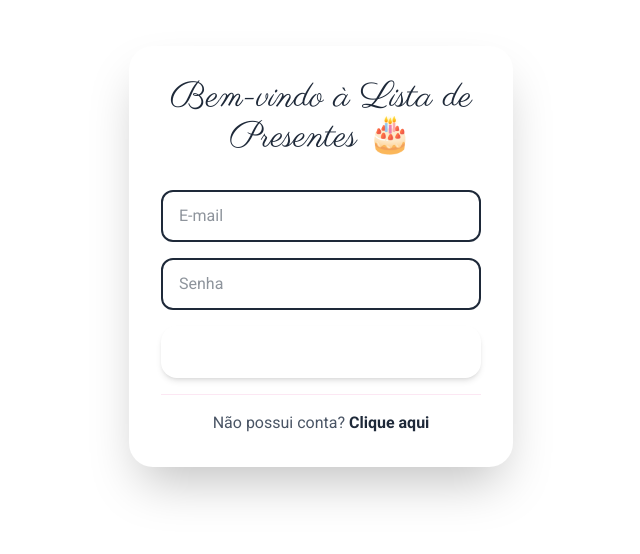
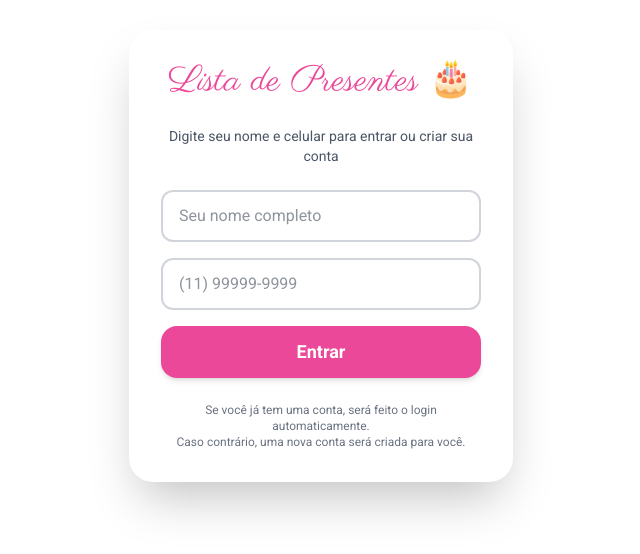
Before and after one commit to PetersonDelVecchio/alessandra-gifts, a React (Vite) app: page /login in a window 1280 px wide. Shown: the part 144-698 px from the top of the page, without its empty margins (319-959 px from the left). Built offline with nearby package versions, Linux system fonts and the light colour scheme; no server answers; the database is empty.

Commit message:
feat: alterado metodo de login e cadastro

```diff
--- a/src/pages/Login.tsx
+++ b/src/pages/Login.tsx
@@ -1,18 +1,34 @@
 import React, { useEffect, useState } from "react";
 import { useNavigate } from "react-router-dom";
 import { motion } from "framer-motion";
-import { collection, query, where, getDocs } from "firebase/firestore";
+import {
+  collection,
+  query,
+  where,
+  getDocs,
+  addDoc,
+  serverTimestamp,
+} from "firebase/firestore";
 import { db } from "../firebase/config";
-import Register from "../components/Register";
 import Loading from "../components/Loading";
 import { useTheme } from "../hooks/useTheme";
+import { z } from "zod";
+
+// Esquema de validação
+const loginSchema = z.object({
+  name: z.string().min(2, "Nome deve ter pelo menos 2 caracteres"),
+  phone: z
+    .string()
+    .min(10, "Celular deve ter pelo menos 10 dígitos")
+    .regex(/^\d+$/, "Apenas números são permitidos"),
+});
 
 const Login: React.FC = () => {
-  const [email, setEmail] = useState("");
-  const [password, setPassword] = useState("");
+  const [name, setName] = useState("");
+  const [phone, setPhone] = useState("");
   const [loading, setLoading] = useState(false);
-  const [showRegister, setShowRegister] = useState(false);
-  const [showSuccess, setShowSuccess] = useState(false);
+  const [errors, setErrors] = useState<{ name?: string; phone?: string }>({});
+  const [message, setMessage] = useState("");
   const navigate = useNavigate();
   const { theme, loading: themeLoading } = useTheme();
 
@@ -25,47 +41,104 @@ const Login: React.FC = () => {
     }
   }, [navigate]);
 
-  const handleLogin = async () => {
-    if (!email || !password) {
-      alert("Por favor, preencha todos os campos.");
+  const formatPhone = (value: string) => {
+    // Remove tudo que não é número
+    const numbers = value.replace(/\D/g, "");
+
+    // Aplica a máscara (11) 99999-9999
+    if (numbers.length <= 11) {
+      return numbers.replace(/(\d{2})(\d{5})(\d{4})/, "($1) $2-$3");
+    }
+    return value;
+  };
+
+  const handlePhoneChange = (e: React.ChangeEvent<HTMLInputElement>) => {
+    const formatted = formatPhone(e.target.value);
+    setPhone(formatted);
+  };
+
+  const getCleanPhone = (phone: string) => {
+    return phone.replace(/\D/g, "");
+  };
+
+  const handleSubmit = async (e: React.FormEvent) => {
+    e.preventDefault();
+
+    // Validação
+    const cleanPhone = getCleanPhone(phone);
+    const validation = loginSchema.safeParse({ name, phone: cleanPhone });
+
+    if (!validation.success) {
+      const fieldErrors: { name?: string; phone?: string } = {};
+      validation.error.issues.forEach((issue) => {
+        if (issue.path[0] === "name") fieldErrors.name = issue.message;
+        if (issue.path[0] === "phone") fieldErrors.phone = issue.message;
+      });
+      setErrors(fieldErrors);
       return;
     }
+
+    setErrors({});
     setLoading(true);
+    setMessage("");
+
     try {
+      // Busca por celular existente
       const q = query(
         collection(db, "guests"),
-        where("email", "==", email),
-        where("password", "==", password)
+        where("phone", "==", cleanPhone)
       );
       const querySnapshot = await getDocs(q);
-      if (querySnapshot.empty) {
-        alert("Usuário ou senha inválidos.");
-        setLoading(false);
-        return;
-      }
+
+      if (!querySnapshot.empty) {
+        // Usuário existe - fazer login
         const userDoc = querySnapshot.docs[0];
         const userData = userDoc.data();
+
         localStorage.setItem("guestId", userDoc.id);
         localStorage.setItem("guestName", userData.name);
-      localStorage.setItem("guestEmail", userData.email);
+        localStorage.setItem("guestPhone", userData.phone);
         localStorage.setItem("userType", userData.type);
 
+        setMessage("Login realizado com sucesso!");
+
+        setTimeout(() => {
           if (userData.type === "admin") {
             navigate("/admin");
           } else {
             navigate("/guest");
           }
-    } catch (error) {
-      alert("Erro ao autenticar.");
-      console.error("Login error:", error);
-    }
-    setLoading(false);
+        }, 1000);
+      } else {
+        // Usuário não existe - registrar
+        const newUserData = {
+          name: name.trim(),
+          phone: cleanPhone,
+          type: "guest",
+          giftSelected: false,
+          giftId: null,
+          createdAt: serverTimestamp(),
         };
 
-  const handleRegisterSuccess = () => {
-    setShowRegister(false);
-    setShowSuccess(true);
-    setTimeout(() => setShowSuccess(false), 3000);
+        const docRef = await addDoc(collection(db, "guests"), newUserData);
+
+        localStorage.setItem("guestId", docRef.id);
+        localStorage.setItem("guestName", name.trim());
+        localStorage.setItem("guestPhone", cleanPhone);
+        localStorage.setItem("userType", "guest");
+
+        setMessage("Conta criada e login realizado com sucesso!");
+
+        setTimeout(() => {
+          navigate("/guest");
+        }, 1000);
+      }
+    } catch (error) {
+      console.error("Erro ao autenticar/registrar:", error);
+      setMessage("Erro ao processar solicitação. Tente novamente.");
+    }
+
+    setLoading(false);
   };
 
   if (themeLoading) return <Loading message="Carregando aplicação..." />;
@@ -86,89 +159,92 @@ const Login: React.FC = () => {
         <h1
           className="text-3xl md:text-4xl font-parisienne text-center mb-6"
           style={{
-            color: theme?.navBarColor,
+            color: theme?.navBarColor || "#ec4899",
             fontFamily: theme?.titleFontFamily || "'Parisienne', cursive",
           }}
         >
-          Bem-vindo à Lista de Presentes 🎂
+          Lista de Presentes 🎂
         </h1>
 
-        <div className="flex flex-col gap-4 w-full mt-2">
+        <p className="text-center text-gray-600 mb-6 text-sm">
+          Digite seu nome e celular para entrar ou criar sua conta
+        </p>
+
+        <form onSubmit={handleSubmit} className="flex flex-col gap-4 w-full">
+          {/* Nome */}
+          <div>
             <input
-            type="email"
-            placeholder="E-mail"
-            value={email}
-            onChange={(e) => setEmail(e.target.value)}
-            className="rounded-xl px-4 py-3 w-full text-base focus:outline-none focus:ring-2 focus:ring-pink-400 transition border-2"
+              type="text"
+              placeholder="Seu nome completo"
+              value={name}
+              onChange={(e) => setName(e.target.value)}
+              className="rounded-xl px-4 py-3 w-full text-base focus:outline-none focus:ring-2 transition border-2"
               style={{
-              borderColor: theme?.giftBorderColor,
+                borderColor: errors.name
+                  ? "#ef4444"
+                  : theme?.giftBorderColor || "#d1d5db",
               }}
+              disabled={loading}
             />
+            {errors.name && (
+              <p className="text-red-500 text-sm mt-1">{errors.name}</p>
+            )}
+          </div>
+
+          {/* Celular */}
+          <div>
             <input
-            type="password"
-            placeholder="Senha"
-            value={password}
-            onChange={(e) => setPassword(e.target.value)}
-            className="rounded-xl px-4 py-3 w-full text-base focus:outline-none focus:ring-2 focus:ring-pink-400 transition border-2"
+              type="tel"
+              placeholder="(11) 99999-9999"
+              value={phone}
+              onChange={handlePhoneChange}
+              className="rounded-xl px-4 py-3 w-full text-base focus:outline-none focus:ring-2 transition border-2"
               style={{
-              borderColor: theme?.giftBorderColor,
+                borderColor: errors.phone
+                  ? "#ef4444"
+                  : theme?.giftBorderColor || "#d1d5db",
               }}
+              maxLength={15}
+              disabled={loading}
             />
+            {errors.phone && (
+              <p className="text-red-500 text-sm mt-1">{errors.phone}</p>
+            )}
+          </div>
+
+          {/* Botão */}
           <button
-            className="w-full font-semibold text-lg py-3 rounded-2xl shadow-md transition-colors duration-300 hover:opacity-90"
-            onClick={handleLogin}
+            type="submit"
             disabled={loading}
+            className="w-full font-semibold text-lg py-3 rounded-2xl shadow-md transition-all duration-300 hover:brightness-90 disabled:opacity-50 disabled:cursor-not-allowed"
             style={{
-              background: theme?.giftButtonColor,
+              background: theme?.giftButtonColor || "#ec4899",
               color: theme?.giftTextButtonColor || "#ffffff",
             }}
           >
-            {loading ? "Entrando..." : "Entrar"}
+            {loading ? "Processando..." : "Entrar"}
           </button>
-        </div>
+        </form>
 
-        {/* Linha divisória */}
-        <div className="my-4 w-full border-t border-pink-100"></div>
-
-        {/* Botão de registro */}
-        <div className="w-full text-center">
-          <span className="text-gray-600">Não possui conta? </span>
-          <button
-            className="font-semibold hover:underline"
-            onClick={() => setShowRegister(true)}
-            type="button"
-            style={{ color: theme?.navBarColor }}
+        {/* Mensagem de feedback */}
+        {message && (
+          <div
+            className={`mt-4 p-3 rounded-lg text-center text-sm ${
+              message.includes("sucesso")
+                ? "bg-green-100 text-green-700"
+                : "bg-red-100 text-red-700"
+            }`}
           >
-            Clique aqui
-          </button>
-        </div>
-      </motion.div>
-
-      {/* Modal de registro */}
-      {showRegister && (
-        <div className="fixed inset-0 bg-black bg-opacity-20 flex items-center justify-center z-50">
-          <div className="bg-white rounded-2xl shadow-2xl p-6 relative max-w-lg w-full">
-            <button
-              className="absolute top-2 right-3 text-2xl font-bold"
-              onClick={() => setShowRegister(false)}
-              aria-label="Fechar"
-              style={{ color: theme?.navBarColor }}
-            >
-              ×
-            </button>
-            <Register onRegisterSuccess={handleRegisterSuccess} />
-          </div>
+            {message}
           </div>
         )}
 
-      {/* Popup de sucesso */}
-      {showSuccess && (
-        <div className="fixed bottom-5 right-5 bg-white p-4 rounded-lg shadow-md z-50">
-          <p className="text-green-600 font-semibold">
-            Usuário criado com sucesso!
-          </p>
+        {/* Informação adicional */}
+        <div className="mt-6 text-center text-xs text-gray-500">
+          <p>Se você já tem uma conta, será feito o login automaticamente.</p>
+          <p>Caso contrário, uma nova conta será criada para você.</p>
         </div>
-      )}
+      </motion.div>
     </div>
   );
 };
```
Lines whose indentation alone changed are shown as unchanged.
